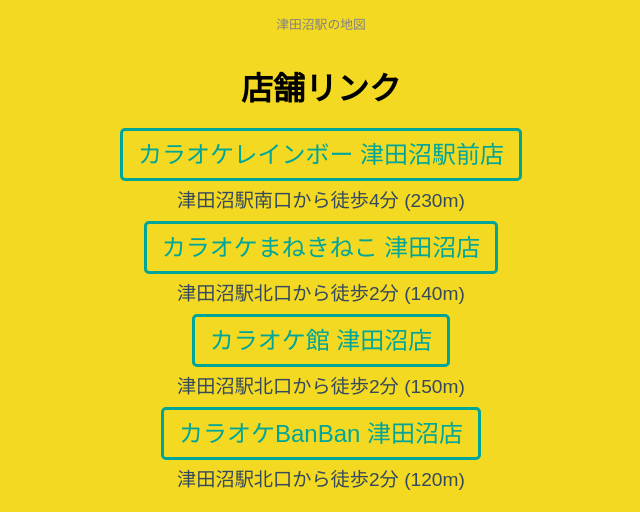
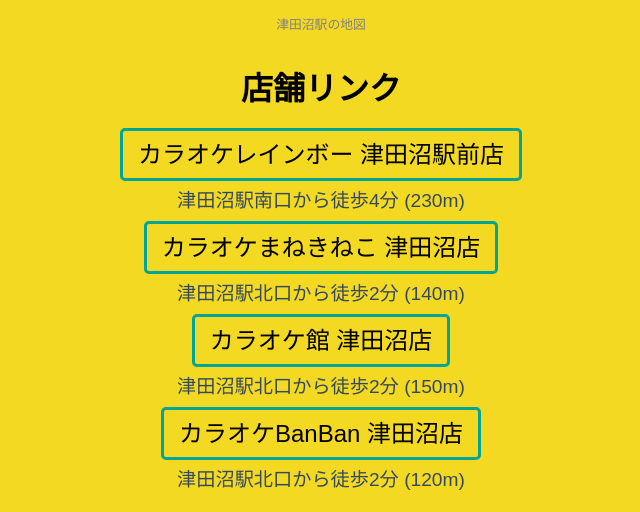
Before and after one commit to yabukilab/yabuki-b, a PHP site: page / in a window 1280 px wide. Shown: the part 555-1067 px from the top of the page, without its empty margins (319-959 px from the left). Run offline with PHP 8.4, Linux system fonts and the light colour scheme.

Commit message:
地図ページ

```diff
--- a/地図ページ/index.css
+++ b/地図ページ/index.css
@@ -22,7 +22,7 @@
 }
 .link a {
     font-size: 1.5em;
-    color: #00A599;
+    color: #000000;
     text-decoration: none;
     padding: 10px 15px;
     border: 3px solid #00A599;  /* ボーダーを青系に変更し、3pxに太く設定 */
```
